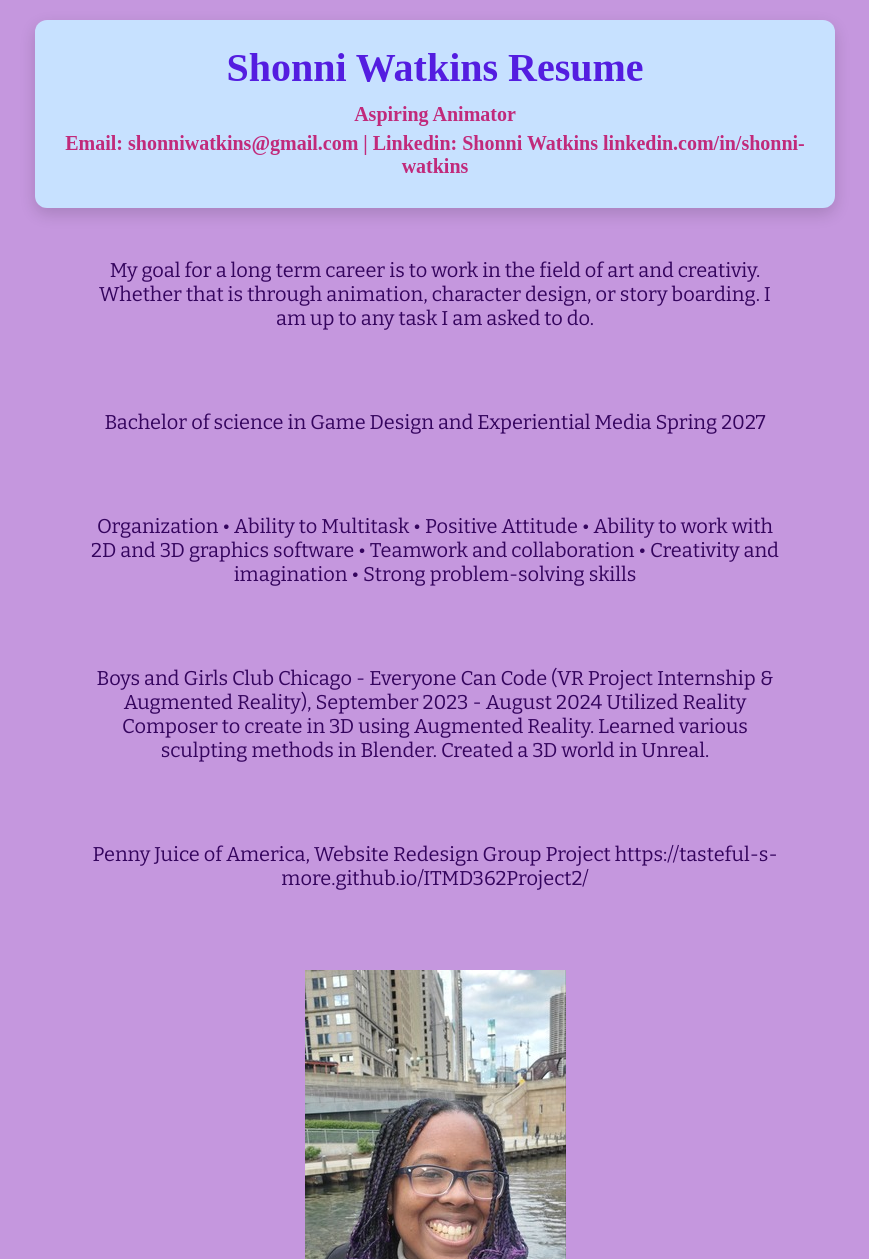
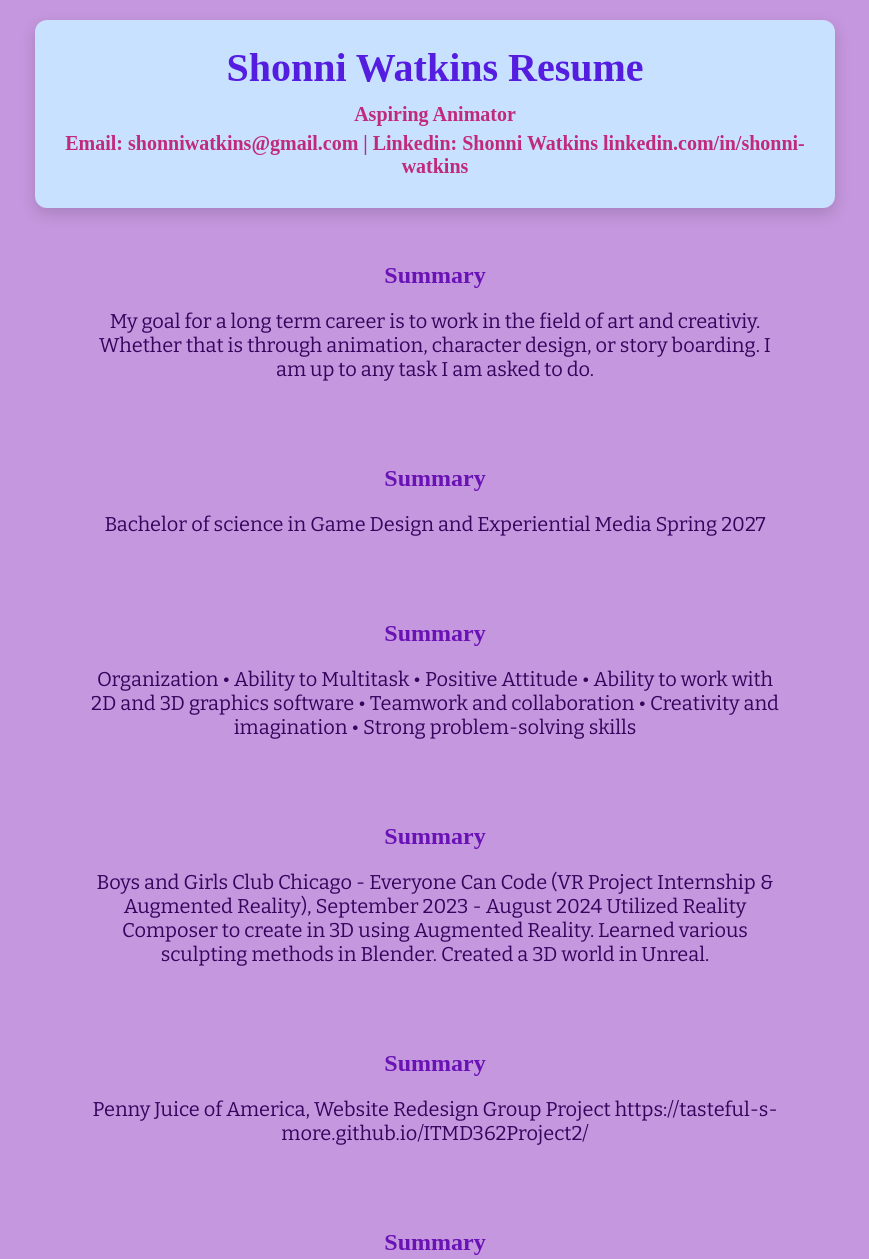
Before and after one commit to swatkins1/ITMD441_lab1, a plain HTML site: page index.html in a window 1280 px wide. Shown: the top 1259 px of the page, without its empty margins (205-1074 px from the left). Drawn offline with nearby package versions, Linux system fonts and the light colour scheme; a web font is replaced by a local one.

Commit message:
adding mini headers per sectio

```diff
--- a/css/style.css
+++ b/css/style.css
@@ -16,6 +16,16 @@
 }
 
 
+
+
+
+#ResumeS .mini-header {
+  font-size: 24px;
+  font-weight: bold;
+  color: #6912b5;
+  margin-bottom: 8px;
+  font-family: "Oldenburg", serif;
+}
 
 
 
--- a/index.html
+++ b/index.html
@@ -29,22 +29,38 @@
 
 
 
-<section> <p> My goal for a long term career is to work in the field of art and creativiy.
+<section>
+
+<p class="mini-header"> Summary </p>
+
+<p> My goal for a long term career is to work in the field of art and creativiy.
 Whether that is through animation, character design, or story boarding.
 I am up to any task I am asked to do.
 
 </p> </section>
 
 
-<section> <p> Bachelor of science in Game Design and Experiential Media Spring 2027 </p> </section>
+<section>
+
+<p class="mini-header"> Summary </p>
+
+<p> Bachelor of science in Game Design and Experiential Media Spring 2027 </p> </section>
 
 
 
-<section> <p> Organization • Ability to Multitask • Positive Attitude • Ability to work with 2D and 3D graphics software • Teamwork and collaboration • Creativity and imagination • Strong problem-solving skills
+<section>
+
+<p class="mini-header"> Summary </p>
+
+ <p> Organization • Ability to Multitask • Positive Attitude • Ability to work with 2D and 3D graphics software • Teamwork and collaboration • Creativity and imagination • Strong problem-solving skills
 </p> </section>
 
 
-<section> <p>
+<section>
+
+<p class="mini-header"> Summary </p>
+
+ <p>
 Boys and Girls Club Chicago - Everyone Can Code (VR Project Internship & Augmented Reality),
 
 September 2023 - August 2024
@@ -55,12 +71,15 @@ Created a 3D world in Unreal.
 </p> </section>
 
 
-<section> <p>
+<section> <p class="mini-header"> Summary </p>
+
+<p>
 Penny Juice of America, Website Redesign Group Project https://tasteful-s-more.github.io/ITMD362Project2/
 </p> </section>
 
 
-<section> <p>
+<section> <p class="mini-header"> Summary </p>
+ <p>
  <a id="headshot" href="index.html">
           <img src="images/headshot.jpg" alt="A headshot of Shonni Watkins, African American with gradient purple braids">
         </a>
```
